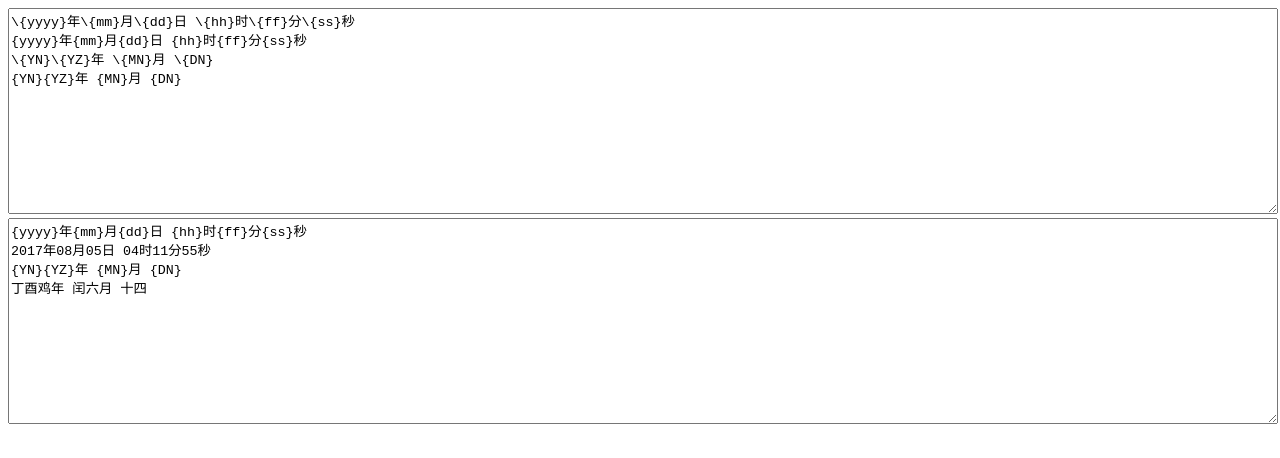
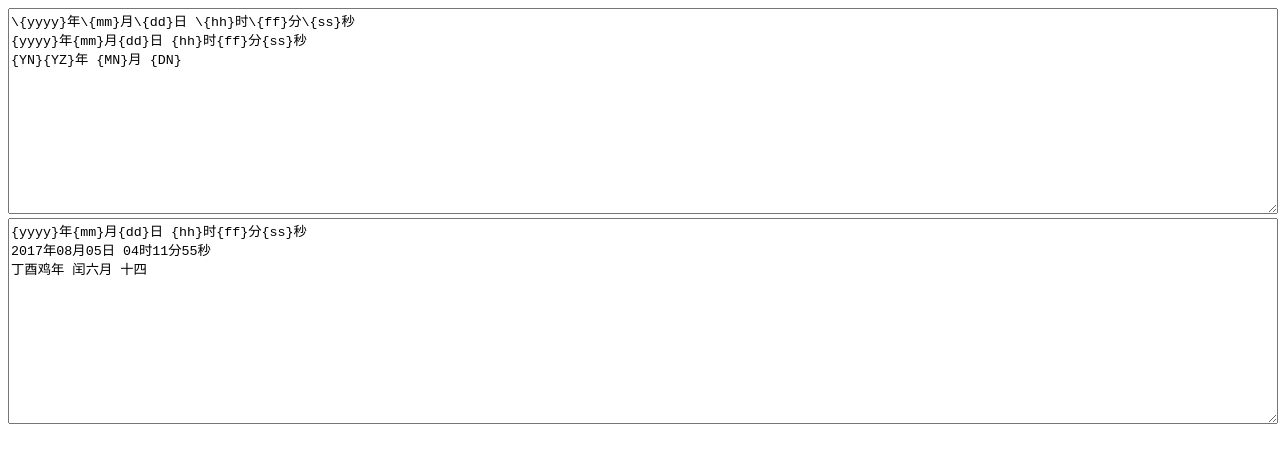
Before and after one commit to zzx18023/Date.prototype.Format, a plain HTML site: page index.html in a window 1280 px wide. Drawn offline with Linux system fonts and the light colour scheme.

Commit message:
Change-Id: Ia77bae4d24d20086f7a8e18ea0f0b52add4b4524 Signed-off-by: zengzhixiang <969871721@qq.com>

```diff
--- a/index.html
+++ b/index.html
@@ -17,7 +17,6 @@
 	<body>
 		<textarea id="textarea0">\{yyyy}年\{mm}月\{dd}日 \{hh}时\{ff}分\{ss}秒
 {yyyy}年{mm}月{dd}日 {hh}时{ff}分{ss}秒
-\{YN}\{YZ}年 \{MN}月 \{DN}
 {YN}{YZ}年 {MN}月 {DN}</textarea>
 		<textarea id="textarea1" readonly></textarea>
 
```
